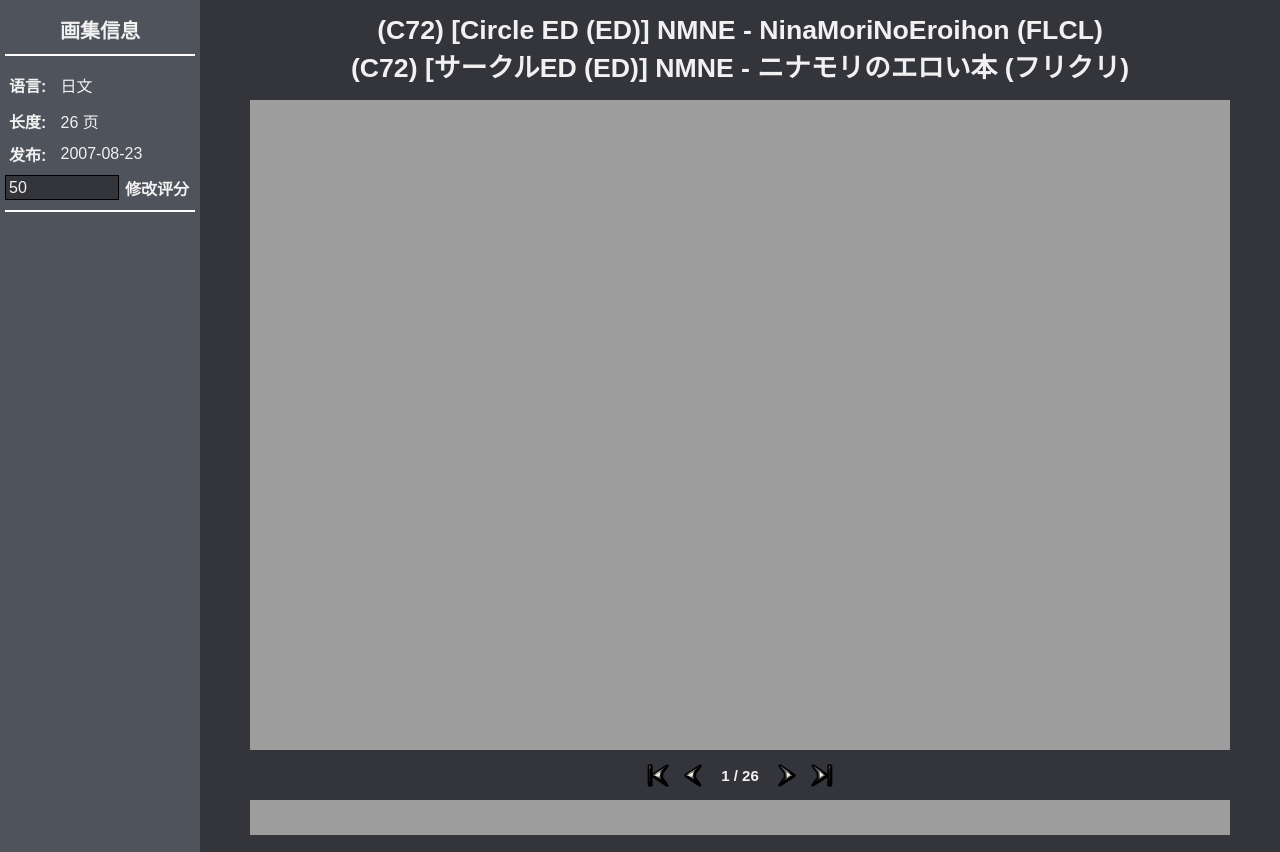
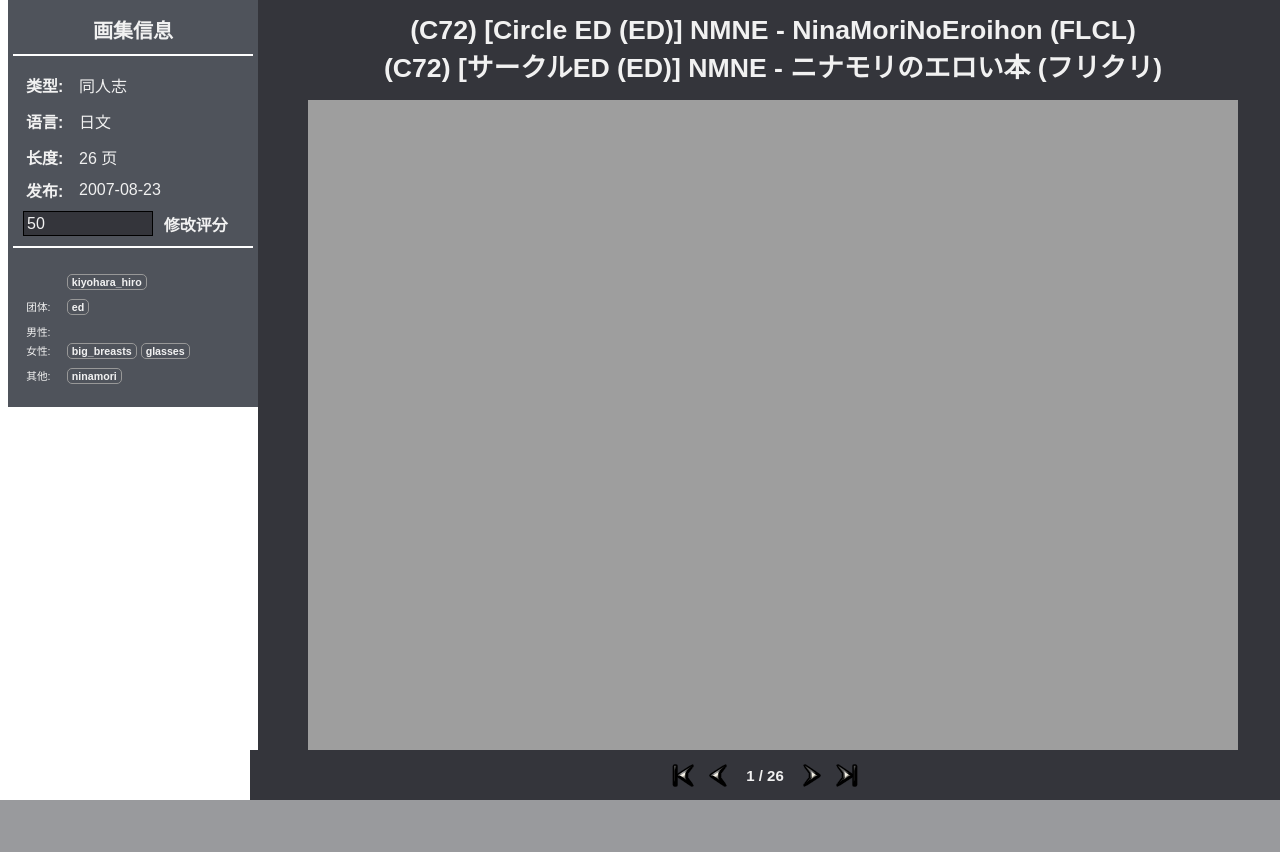
Before and after one commit to MartinOrz/exhentaiWeb, a Django app: page /gallery/3877/ in a window 1280 px wide. After the commit the page ends 800 px from the top, so only its background shows below. Run offline with Django 3.2, Linux system fonts and the light colour scheme; data comes from the database, SQL or seed files in the repository.

Commit message:
样式修改

```diff
--- a/exhentai_web/web/static/css/style.css
+++ b/exhentai_web/web/static/css/style.css
@@ -1,39 +1,174 @@
 /* misc */
 * {
-  -webkit-box-sizing: border-box;
-     -moz-box-sizing: border-box;
-          box-sizing: border-box;
+    -webkit-box-sizing: border-box;
+    -moz-box-sizing: border-box;
+    box-sizing: border-box;
 }
 
-body{font-size:8pt;font-family:arial,helvetica,sans-serif;color:#f1f1f1;background:#4f535b;margin:0px}
+/* 全局设置 */
+::-webkit-scrollbar {
+    width: 0px;
+}
 
-p {padding:3px 1px;margin:0}
-img {border:0}
-div.wl {background:white;width:100%;height:2px;margin-top:10px;margin-bottom:10px}
+body {
+    margin: 0px
+    background: #4f535b;
+    color: #f1f1f1;
+    font-size: 8pt;
+    font-family: arial,helvetica,sans-serif;
+}
 
+p {
+    margin: 0;
+    padding: 3px 1px;
+}
 
-div#main {width:100%;overflow:hidden}
+img {
+    border: 0;
+}
 
-div#info {width:200px;float:left;font-size:12pt}
+/* 基本组件 */
+div.wl {
+    width: 100%;
+    height: 2px;
+    margin: 10px 0 10px 0;
+    background: white;
+}
 
-div#info1 {width:200px;position:fixed;padding:15px 5px 15px 5px}
-div#info1 span {font-weight:bold;font-size:15pt}
-td.tdl {font-weight:bold;width:30%}
-td.tdr {width:70%;padding:5px 5px 5px 10px;text-align:left}
-form#rating {margin:5px 0 0 0;padding:0;width:100%;height:25px;}
-input#ir {float:left;width:60%;height:100%;font-size:12pt;color:#f1f1f1;background:#34353b;border:1px solid #000000;padding:2px 3px 2px 3px}
-input#ir:enabled:hover {color:#f1f1f1;background:#43464e}
-input#ir:enabled:focus {color:#f1f1f1;background:#43464e}
-input#ir:disabled {color:#f1f1f1;background:#34353b}
-input#ib {width:40%;height:100%;font-size:12pt;font-weight:bold;color:#f1f1f1;background:transparent;border:0;margin:0;cursor:pointer;padding:0}
-input#ib:disabled {color:#f1f1f1;background:#34353b}
+/** 顶级布局 **/
+div#main {
+    width: 100%;
+    position: fixed;
+    top: 0;
+    bottom: 0;
+}
 
-div#image {margin-left:200px;min-width:720px;background:#34353b;padding:15px 50px 15px 50px}
-div#header {width:100%}
+/** 信息界面布局 **/
+div#info {
+    width: 250px;
+    height: 100%;
+    float: left;
+    overflow: auto;
+    font-size: 12pt;
+}
+
+div#info1 {
+    width: 250px;
+    padding: 15px 5px 15px 5px;
+    z-index: 1000;
+    position: fixed;
+    background: #4f535b
+}
+
+div#info1 span {
+    font-weight: bold;
+    font-size: 15pt
+}
+
+div#info1 table {
+    width: 90%;
+    margin-left: 10px
+}
+
+td.tdl {
+    width: 20%;
+    text-align: left;
+    font-weight: bold;
+    font-size: 12pt;
+}
+
+td.tdr {
+    width: 80%;
+    padding: 5px 5px 5px 10px;
+    text-align: left;
+    font-size: 12pt;
+}
+
+form#rating {
+    width: 90%;
+    height: 25px;
+    margin: 5px 0 0 10px;
+    padding: 0;
+}
+
+input#ir {
+    width: 60%;
+    height: 100%;
+    padding: 2px 3px 2px 3px;
+    float: left;
+    background: #34353b;
+    color: #f1f1f1;
+    border: 1px solid #000000;
+    font-size: 12pt;
+}
+
+input#ir:enabled:hover {
+    background :#43464e;
+    color: #f1f1f1;
+}
+
+input#ir:enabled:focus {
+    background: #43464e;
+    color: #f1f1f1;
+}
+
+input#ir:disabled {
+    background: #34353b;
+    color: #f1f1f1;
+}
+
+input#ib {
+    width: 40%;
+    height: 100%;
+    margin: 0;
+    padding: 0;
+    cursor: pointer;
+    background: transparent;
+    color: #f1f1f1;
+    border: 0;
+    font-weight: bold;
+    font-size: 12pt;
+}
+
+input#ib:disabled {
+    background: #34353b;
+    color: #f1f1f1;
+}
+
+div#info2 {
+    width: 100%;
+    margin-top: 250px;
+    padding: 0 5px 15px 5px;
+    background: #4f535b;
+}
+
+div#info2 table {
+    width: 100%;
+}
+
+div.tag {
+    max-width: 140px;
+    margin: 0 2px 5px 2px;
+    padding: 1px 4px;
+    float: left;
+    position: relative;
+    overflow: hidden;
+    white-space: nowrap;
+    text-overflow: ellipsis;
+    background: #4f535b;
+    border: 1px solid #989898;
+    border-radius: 5px;
+    font-weight: bold;
+}
+td.tagtdl {width:40px;font-size:8pt;vertical-align:top}
+td.tagtdr {width:160px;font-size:8pt}
+
+div#image {margin-left:250px;overflow:auto;min-width:720px;height:100%;background:#34353b;padding:15px 50px 15px 50px;z-index:1000}
+div#header {width:100%;z-index:1000}
 div#header h1 {font-size:20pt;font-weight:bold;-webkit-margin-before:0px;-webkit-margin-after:0px;-webkit-margin-start:0px;-webkit-margin-end: 0px;}
 div#comic_img {width:100%;margin-top:15px}
 div#comic_img img {width:100%}
 
-div#footer {height:50px;background:#34353b;position:fixed;bottom:0;left:200px;right:0}
+div#footer {height:50px;background:#34353b;position:fixed;bottom:0;left:250px;right:0;z-index:1000}
 div#footer img {display:inline;height:30px;width:30px;margin-top:10px}
 div#footer div {display:inline;height:30px;font-weight:bold;font-size:15px;position:relative;top:-9px;margin-left:10px;margin-right:10px}
--- a/exhentai_web/web/templates/gallery.html
+++ b/exhentai_web/web/templates/gallery.html
@@ -71,6 +71,10 @@
             <table>
                 <tbody>
                     <tr>
+                        <td class="tdl">类型:</td>
+                        <td class="tdr">{{ type }}</td>
+                    </tr>
+                    <tr>
                         <td class="tdl">语言:</td>
                         <td class="tdr">{{ language }}</td>
                     </tr>
@@ -89,6 +93,52 @@
                 <input id="ib" type="submit" name="submit" value="修改评分" onclick="tag_from_field(); return false">
             </form>
             <div class="wl"></div>
+        </div>
+        <div id="info2">
+            <table>
+                <tbody>
+                    <tr>
+                        <td class="tagtdl">作者:</td>
+                        <td class="tagtdr">
+                            {% for author in authors %}
+                            <div class="tag" style="opacity:1.0">{{ author.name }}</div>
+                            {% endfor %}
+                        </td>
+                    </tr>
+                    <tr>
+                        <td class="tagtdl">团体:</td>
+                        <td class="tagtdr">
+                            {% for group in groups %}
+                            <div class="tag" style="opacity:1.0">{{ group.name }}</div>
+                            {% endfor %}
+                        </td>
+                    </tr>
+                    <tr>
+                        <td class="tagtdl">男性:</td>
+                        <td class="tagtdr">
+                            {% for tag in male_tags %}
+                            <div class="tag" style="opacity:1.0">{{ tag.name }}</div>
+                            {% endfor %}
+                        </td>
+                    </tr>
+                    <tr>
+                        <td class="tagtdl">女性:</td>
+                        <td class="tagtdr">
+                            {% for tag in female_tags %}
+                            <div class="tag" style="opacity:1.0">{{ tag.name }}</div>
+                            {% endfor %}
+                        </td>
+                    </tr>
+                    <tr>
+                        <td class="tagtdl">其他:</td>
+                        <td class="tagtdr">
+                            {% for tag in misc_tags %}
+                            <div class="tag" style="opacity:1.0">{{ tag.name }}</div>
+                            {% endfor %}
+                        </td>
+                    </tr>
+                </tbody>
+            </table>
         </div>
     </div>
     <div id="image">
--- a/exhentai_web/web/views.py
+++ b/exhentai_web/web/views.py
@@ -12,9 +12,9 @@ from web.models import ExGalleryGroupRelation
 from web.models import ExTag
 from web.models import ExGalleryTagRelation
 from web.models import tag_types
-from web.models import tag_types
 from web.models import status
 from web.models import display_languages
+from web.models import display_types
 from django.db import transaction
 from datetime import datetime
 from exhentai_web import settings
@@ -86,6 +86,7 @@ def get_gallery_info(request, gall):
         result = dict()
         result['title'] = gallery.name  # 页面标题
         result['id'] = gallery.id  # 画集id，作为全局变量存储
+        result['type'] = display_types[gallery.type]
         result['length'] = gallery.length  # 画集长度，作为全局变量存储
         result['name_n'] = gallery.name_n  # 名称
         result['name_j'] = gallery.name_j  # 日文名称
@@ -95,24 +96,34 @@ def get_gallery_info(request, gall):
 
         result['first_page'] = 1
         result['first_page_url'] = 'http://localhost:8080/gallery/' + str(gallery.id) + '/1'
-        #
-        # # Group信息
-        # g_relations = ExGalleryGroupRelation.objects.filter(gallery_id=gid)
-        # group_ids = [relation.group_id for relation in g_relations]
-        # groups = ExGroup.objects.filter(id__in=group_ids)
-        # result['group'] = [group.to_dict() for group in groups]
-        #
-        # # Author信息
-        # a_relations = ExGalleryAuthorRelation.objects.filter(gallery_id=gid)
-        # author_ids = [relation.author_id for relation in a_relations]
-        # authors = ExAuthor.objects.filter(id__in=author_ids)
-        # result['author'] = [author.to_dict() for author in authors]
-        #
-        # # Tag信息
-        # t_relations = ExGalleryTagRelation.objects.filter(gallery_id=gid)
-        # tag_ids = [relation.tag_id for relation in t_relations]
-        # tags = ExTag.objects.filter(id__in=tag_ids)
-        # result['tag'] = [tag.to_dict() for tag in tags]
+
+        # Group信息
+        g_relations = ExGalleryGroupRelation.objects.filter(gallery_id=gid)
+        group_ids = [relation.group_id for relation in g_relations]
+        groups = ExGroup.objects.filter(id__in=group_ids)
+        result['groups'] = groups
+
+        # Author信息
+        a_relations = ExGalleryAuthorRelation.objects.filter(gallery_id=gid)
+        author_ids = [relation.author_id for relation in a_relations]
+        authors = ExAuthor.objects.filter(id__in=author_ids)
+        result['authors'] = authors
+
+        # Tag信息
+        t_relations = ExGalleryTagRelation.objects.filter(gallery_id=gid)
+        tag_ids = [relation.tag_id for relation in t_relations]
+        tags = ExTag.objects.filter(id__in=tag_ids)
+        result['male_tags'] = []
+        result['female_tags'] = []
+        result['misc_tags'] = []
+        for tag in tags:
+            if tag.type == tag_types['male_tag']:
+                result['male_tags'].append(tag)
+            elif tag.type == tag_types['female_tag']:
+                result['female_tags'].append(tag)
+            else:
+                result['misc_tags'].append(tag)
+
         return render(request, 'gallery.html', result)
     except Exception as e:
         return _get_error_json(None)
```
